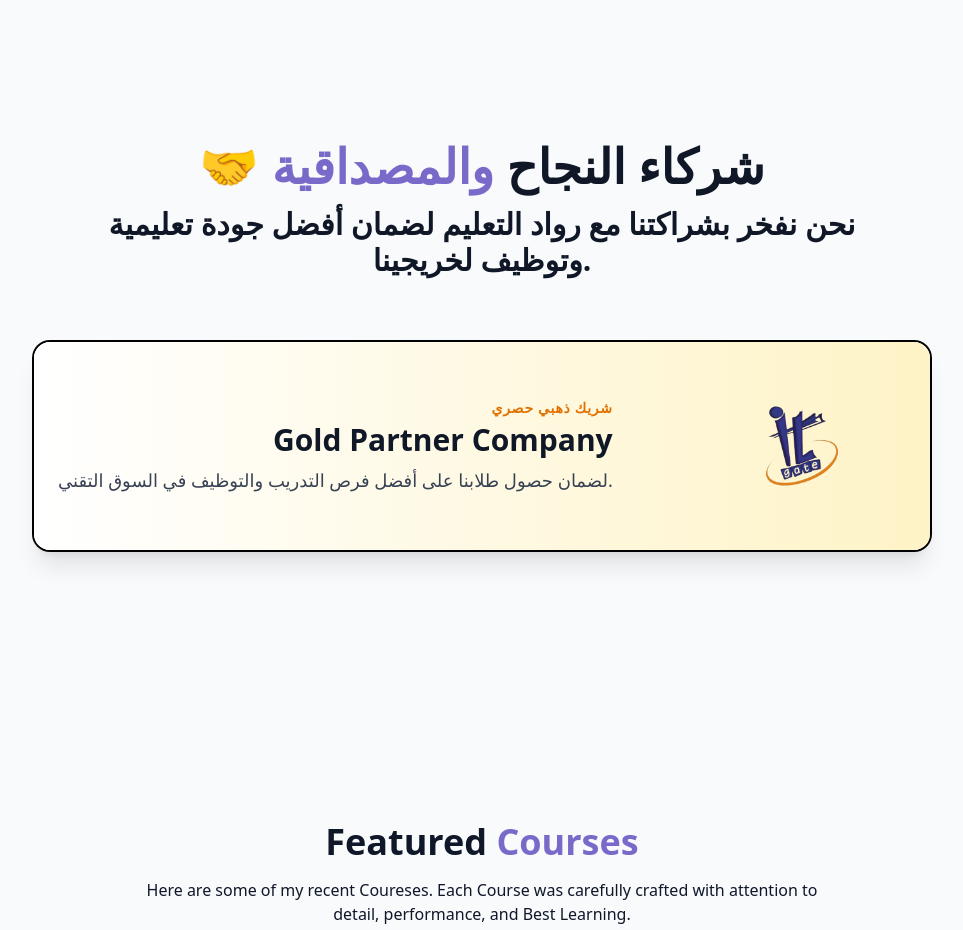
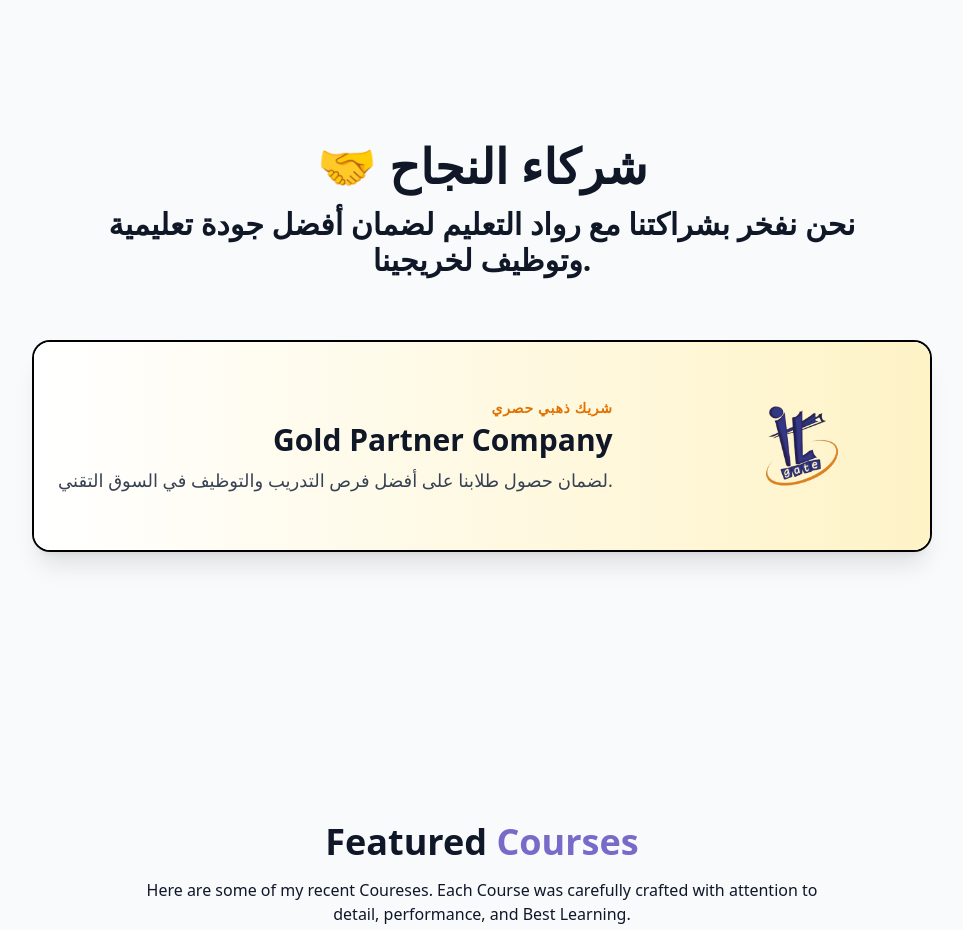
Before and after one commit to ZESTT/nexus, a React (Vite) app: page / in a window 1280 px wide. Shown: the part 2580-3510 px from the top of the page, without its empty margins (158-1121 px from the left). Built offline with nearby package versions, Linux system fonts and the light colour scheme.

Commit message:
Ready for Vercel deployment

```diff
--- a/src/components/PartnersSection.jsx
+++ b/src/components/PartnersSection.jsx
@@ -35,7 +35,7 @@ export const PartnersSection = () => {
         {/* 1. العنوان الرئيسي */}
         <div className="text-center mb-16">
           <h2 className="text-4xl font-extrabold text-gray-900 dark:text-white sm:text-5xl">
-             🤝  شركاء النجاح <span className="text-primary" >   والمصداقية </span>
+             🤝  شركاء النجاح <span className="text-primary" > </span>
           </h2>
           {/* النص الوصفي: نص داكن في الفاتح ورمادي فاتح في الداكن */}
           <p className="mt-4 text-3xl  text-gray-900 dark:text-gray-400 max-w-3xl mx-auto font-extrabold">
```
